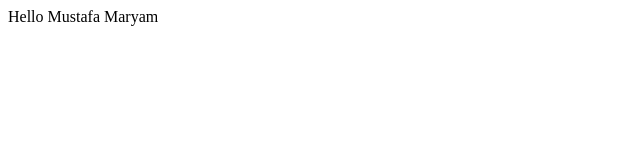
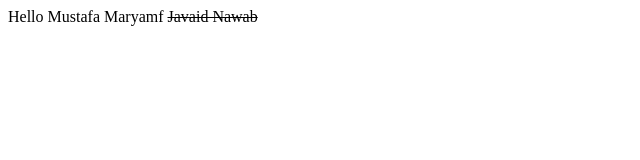
Before and after one commit to Mjavaidnawab/BootCamp20202, a plain HTML site: page index.html in a window 1280 px wide. Shown: the whole page, without its empty margins (0-640 px from the left). Drawn offline with Linux system fonts and the light colour scheme.

Commit message:
Update index.html

```diff
--- a/index.html
+++ b/index.html
@@ -4,6 +4,6 @@
      <title>First Example</title>
 </head>
 <body>
-    <div>Hello Mustafa Maryam</div>
+    <div>Hello Mustafa Maryamf <s>Javaid Nawab</s></div>
 </body>
 </html>
```
